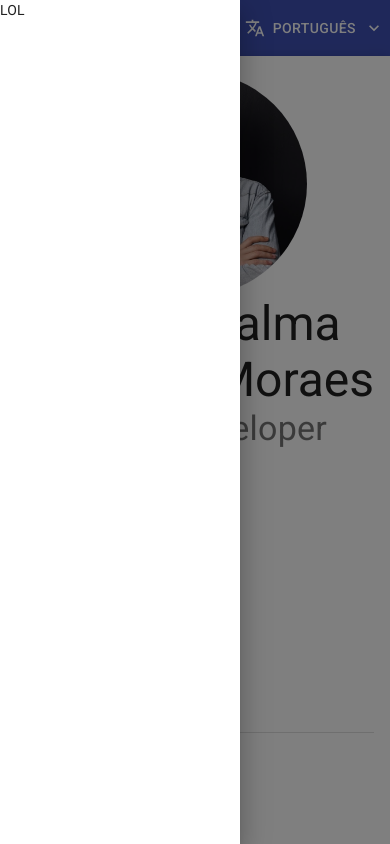
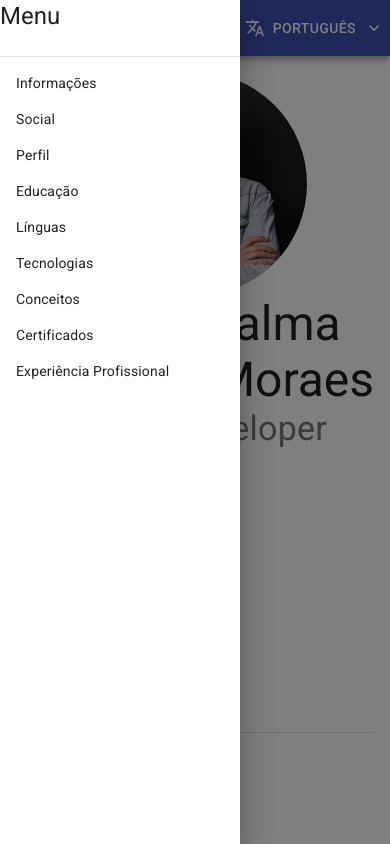
Before and after one commit to eduardopvm/react-cv, a React (Create React App) app: page / in a window 390 px wide. Both pictures are taken after a click on the button "open drawer". Shown: the top 844 px of the page. Built offline with nearby package versions, Linux system fonts and the light colour scheme.

Commit message:
added react-scroll and added WIP links to drawer

```diff
--- a/package.json
+++ b/package.json
@@ -18,6 +18,7 @@
     "react-icons": "^4.2.0",
     "react-router-dom": "^5.2.0",
     "react-scripts": "4.0.0",
+    "react-scroll": "^1.8.2",
     "react-to-print": "^2.12.4"
   },
   "devDependencies": {
--- a/src/header/Header.js
+++ b/src/header/Header.js
@@ -16,6 +16,7 @@ import { useTheme } from "@material-ui/core/styles";
 import { useState } from "react";
 import { makeStyles } from "@material-ui/core/styles";
 import { useTranslation } from "react-i18next";
+import useMediaQuery from '@material-ui/core/useMediaQuery';
 
 import LanguageChooser from "./LanguageChooser";
 import ResponsiveDrawer from "./ResponsiveDrawer";
@@ -113,7 +114,7 @@ export default function Header(props) {
         </Snackbar>
       </React.Fragment>
 
-      <AppBar position="static" elevation={5} color="primary">
+      <AppBar position={useMediaQuery(theme.breakpoints.down("xs")) ? "sticky" : "static"} elevation={5} color="primary">
         <Toolbar>
           <Grid container item xs={12}>
             <Grid item xs={8}>
--- a/src/header/ResponsiveDrawer.js
+++ b/src/header/ResponsiveDrawer.js
@@ -1,16 +1,45 @@
 import React from "react"
+import Box from "@material-ui/core/Box";
 import Drawer from "@material-ui/core/Drawer";
 import Hidden from "@material-ui/core/Hidden";
+import Divider from '@material-ui/core/Divider';
+import List from '@material-ui/core/List';
+import ListItem from '@material-ui/core/ListItem';
+import ListItemIcon from '@material-ui/core/ListItemIcon';
+import ListItemText from '@material-ui/core/ListItemText';
+import Typography from '@material-ui/core/Typography';
+import { Link } from 'react-scroll'
 import { makeStyles } from "@material-ui/core/styles";
 
 const useStyles = makeStyles((theme) => ({
   drawer: {
     width: "240px",
-  }
+  },
+  toolbar: theme.mixins.toolbar,
 }));
 
 export default function ResponsiveDrawer(props) {
   const classes = useStyles();
+
+  const drawerMenu = (
+    <div>
+      <Box className={classes.toolbar}>
+        <Typography variant="h5">Menu</Typography>
+      </Box>
+      <Divider />
+      <List>
+        <ListItem><Link to="info" smooth={true} offset={-50} onClick={props.onDrawerToggle}>Informações</Link></ListItem>
+        <ListItem><Link to="social" smooth={true} offset={-60} onClick={props.onDrawerToggle}>Social</Link></ListItem>
+        <ListItem><Link to="profile" smooth={true} offset={-60} onClick={props.onDrawerToggle}>Perfil</Link></ListItem>
+        <ListItem><Link to="education" smooth={true} offset={-60} onClick={props.onDrawerToggle}>Educação</Link></ListItem>
+        <ListItem><Link to="language-skills" smooth={true} offset={-60} onClick={props.onDrawerToggle}>Línguas</Link></ListItem>
+        <ListItem><Link to="tech-skills" smooth={true} offset={-60} onClick={props.onDrawerToggle}>Tecnologias</Link></ListItem>
+        <ListItem><Link to="general-skills" smooth={true} offset={-60} onClick={props.onDrawerToggle}>Conceitos</Link></ListItem>
+        <ListItem><Link to="certificates" smooth={true} offset={-60} onClick={props.onDrawerToggle}>Certificados</Link></ListItem>
+        <ListItem><Link to="work-history" smooth={true} offset={-60} onClick={props.onDrawerToggle}>Experiência Profissional</Link></ListItem>
+      </List>
+    </div>
+  );
 
   return (
     <nav>
@@ -27,7 +56,7 @@ export default function ResponsiveDrawer(props) {
           ModalProps={{
             keepMounted: true, // Better open performance on mobile.
           }}>
-          LOL
+          {drawerMenu}
         </Drawer>
       </Hidden>
     </nav>
--- a/src/main_content/Content.js
+++ b/src/main_content/Content.js
@@ -18,7 +18,7 @@ const useStyles = makeStyles((theme) => ({
 const Content = React.forwardRef((props, ref) => {
   const classes = useStyles();
   return (
-    <Grid container ref={ref} className={classes.contentContainer}>
+    <Grid id="info" container ref={ref} className={classes.contentContainer}>
       <Grid container item xs={12} sm={4}>
         <CVAvatar />
       </Grid>
--- a/src/main_content/WorkHistory.js
+++ b/src/main_content/WorkHistory.js
@@ -16,7 +16,7 @@ export default function WorkHistory(props) {
 
   return (
     <Grid item xs={12}>
-      <Box>
+      <Box id="work-history">
         <Typography variant="h4" style={{marginLeft: "1rem"}}>{t("workHistory")}</Typography>
         <Divider variant="middle" component="div" />
         <Box>{workHistory}</Box>
--- a/src/sidebar/Sidebar.js
+++ b/src/sidebar/Sidebar.js
@@ -33,7 +33,7 @@ export default function Sidebar(props) {
 
   return (
     <React.Fragment>
-      <Box>
+      <Box id="social">
         <Box ml={2}>
           <Typography variant="h4">Social</Typography>
         </Box>
@@ -41,7 +41,7 @@ export default function Sidebar(props) {
         <SocialList />
       </Box>
 
-      <Box>
+      <Box id="profile" >
         <Box ml={2}>
           <Typography variant="h4">{t('profile')}</Typography>
         </Box>
@@ -53,7 +53,7 @@ export default function Sidebar(props) {
         </Typography>
       </Box>
 
-      <Box className={classes.avoidBreakInside}>
+      <Box id="education" className={classes.avoidBreakInside}>
         <Box ml={2}>
           <Typography variant="h4">{t("education")}</Typography>
         </Box>
@@ -67,7 +67,7 @@ export default function Sidebar(props) {
         </Box>
       </Box>
 
-      <Box className={classes.avoidBreakInside}>
+      <Box id="language-skills" className={classes.avoidBreakInside}>
         <Box ml={2}>
           <Typography variant="h4">{t("languageSkills")}</Typography>
         </Box>
@@ -75,7 +75,7 @@ export default function Sidebar(props) {
         <LanguageSkillList skills={props.staticData.languague_skills} />
       </Box>
 
-      <Box className={classes.avoidBreakInside}>
+      <Box id="tech-skills" className={classes.avoidBreakInside}>
         <Box ml={2}>
           <Typography variant="h4">{t("technicalSkills")}</Typography>
         </Box>
@@ -83,7 +83,7 @@ export default function Sidebar(props) {
         <RatedSkillList skills={props.staticData.technical_skills} />
       </Box>
 
-      <Box className={classes.avoidBreakInside}>
+      <Box id="general-skills" className={classes.avoidBreakInside}>
         <Box ml={2}>
           <Typography variant="h4">{t("generalSkills")}</Typography>
         </Box>
@@ -91,7 +91,7 @@ export default function Sidebar(props) {
         <GeneralSkillsList skills={props.staticData.general_skills} />
       </Box>
 
-      <Box className={classes.avoidBreakInside}>
+      <Box id="certificates" className={classes.avoidBreakInside}>
         <Box ml={2}>
           <Typography variant="h4">{t("certificates")}</Typography>
         </Box>
```
Also changed, not shown: 1 other file (tests, documents, lock files or other folders).
